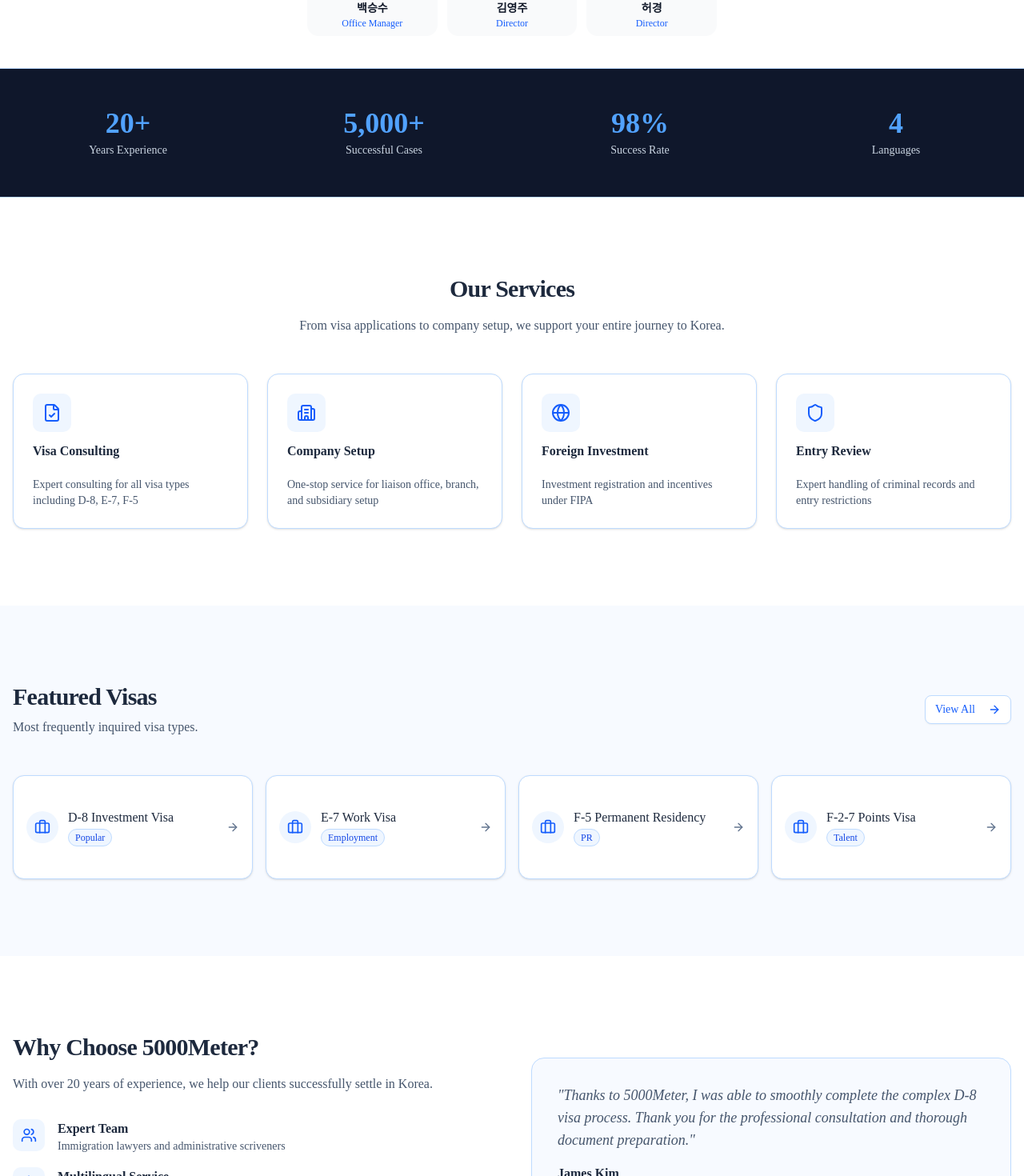
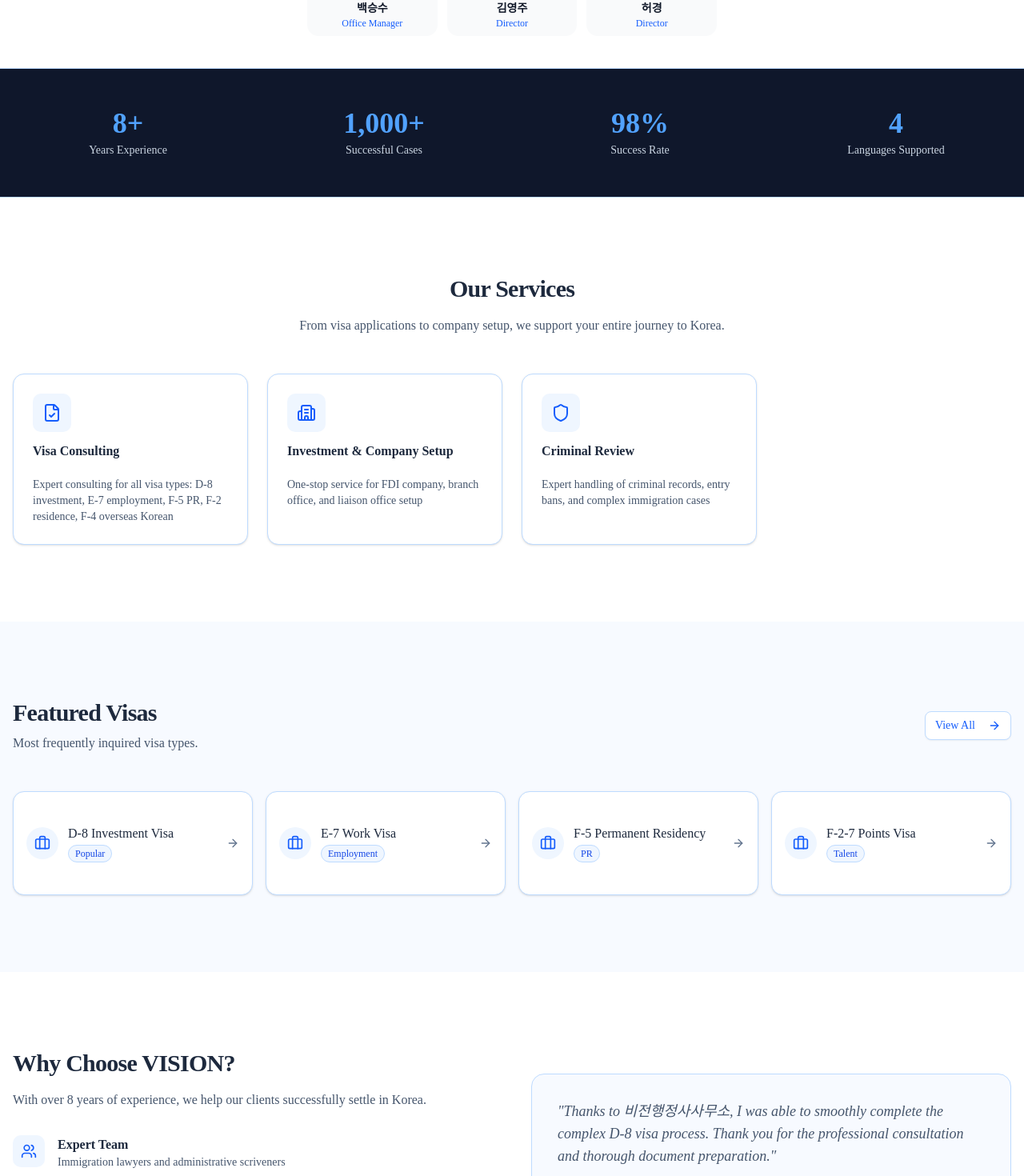
Before and after one commit to alexkorea/visaskorea-website, a Next.js app: page /en in a window 1280 px wide. Shown: the part 1354-2824 px from the top of the page at 80% size. Built offline with nearby package versions, Linux system fonts and the light colour scheme.

Commit message:
Update stats (8yr, 1000+, 98%, 4lang), 3 services, fix branding to VISION

```diff
--- a/app/[locale]/page.tsx
+++ b/app/[locale]/page.tsx
@@ -77,43 +77,34 @@ export default async function HomePage({ params }: PageProps) {
     },
   };
 
-  // Services
+  // Services - 3 categories
   const services = [
     {
       icon: <FileCheck className="h-6 w-6" />,
-      title: locale === "ko" ? "비자 컨설팅" : "Visa Consulting",
+      title: locale === "ko" ? "비자 컨설팅" : locale === "zh" ? "签证咨询" : locale === "ja" ? "ビザコンサルティング" : "Visa Consulting",
       description:
         locale === "ko"
-          ? "D-8, E-7, F-5 등 모든 비자 유형에 대한 전문 컨설팅"
-          : "Expert consulting for all visa types including D-8, E-7, F-5",
+          ? "D-8 기업투자, E-7 취업, F-5 영주권, F-2 거주, F-4 재외동포 등 모든 비자 유형에 대한 전문 컨설팅"
+          : locale === "zh" ? "D-8企业投资、E-7就业、F-5永住权等所有签证类型的专业咨询" : locale === "ja" ? "D-8企業投資、E-7就労、F-5永住権など全ビザタイプの専門コンサルティング" : "Expert consulting for all visa types: D-8 investment, E-7 employment, F-5 PR, F-2 residence, F-4 overseas Korean",
       href: "/visa",
     },
     {
       icon: <Building2 className="h-6 w-6" />,
-      title: locale === "ko" ? "법인 설립" : "Company Setup",
+      title: locale === "ko" ? "투자 및 법인설립" : locale === "zh" ? "投资及法人设立" : locale === "ja" ? "投資・法人設立" : "Investment & Company Setup",
       description:
         locale === "ko"
-          ? "연락사무소, 지사, 현지법인 설립 원스톱 서비스"
-          : "One-stop service for liaison office, branch, and subsidiary setup",
-      href: "/business",
-    },
-    {
-      icon: <Globe className="h-6 w-6" />,
-      title: locale === "ko" ? "외국인 투자" : "Foreign Investment",
-      description:
-        locale === "ko"
-          ? "외국인투자촉진법에 따른 투자 신고 및 인센티브 안내"
-          : "Investment registration and incentives under FIPA",
-      href: "/business/subsidiary",
+          ? "외국인투자기업 설립, 지사 설치, 연락사무소 설치 원스톱 서비스"
+          : locale === "zh" ? "外国投资企业设立、分公司设置、联络处设置一站式服务" : locale === "ja" ? "外国人投資企業設立、支社設置、連絡事務所設置ワンストップサービス" : "One-stop service for FDI company, branch office, and liaison office setup",
+      href: "/services/foreign-invested-company",
     },
     {
       icon: <Shield className="h-6 w-6" />,
-      title: locale === "ko" ? "입국심사 대응" : "Entry Review",
+      title: locale === "ko" ? "사범심사" : locale === "zh" ? "犯罪审查" : locale === "ja" ? "犯罪審査" : "Criminal Review",
       description:
         locale === "ko"
-          ? "범죄경력, 입국금지 등 복잡한 사안 전문 대응"
-          : "Expert handling of criminal records and entry restrictions",
-      href: "/business/criminal-review",
+          ? "범죄경력, 입국금지, 입국제한 등 복잡한 사안에 대한 전문 심사 대응"
+          : locale === "zh" ? "犯罪记录、入境禁止等复杂事案的专业审查应对" : locale === "ja" ? "犯罪経歴、入国禁止等複雑な事案の専門審査対応" : "Expert handling of criminal records, entry bans, and complex immigration cases",
+      href: "/visa/criminal-review",
     },
   ];
 
@@ -143,13 +134,10 @@ export default async function HomePage({ params }: PageProps) {
 
   // Stats
   const stats = [
-    { value: "20+", label: locale === "ko" ? "년 경력" : "Years Experience" },
-    {
-      value: "5,000+",
-      label: locale === "ko" ? "성공 사례" : "Successful Cases",
-    },
-    { value: "98%", label: locale === "ko" ? "성공률" : "Success Rate" },
-    { value: "4", label: locale === "ko" ? "개 언어 지원" : "Languages" },
+    { value: "8+", label: locale === "ko" ? "년 경력" : locale === "zh" ? "年经验" : locale === "ja" ? "年の経験" : "Years Experience" },
+    { value: "1,000+", label: locale === "ko" ? "성공 사례" : locale === "zh" ? "成功案例" : locale === "ja" ? "成功事例" : "Successful Cases" },
+    { value: "98%", label: locale === "ko" ? "성공률" : locale === "zh" ? "成功率" : locale === "ja" ? "成功率" : "Success Rate" },
+    { value: "4", label: locale === "ko" ? "개 언어 지원" : locale === "zh" ? "种语言支持" : locale === "ja" ? "言語対応" : "Languages Supported" },
   ];
 
   return (
@@ -292,13 +280,13 @@ export default async function HomePage({ params }: PageProps) {
               <div>
                 <h2 className="text-3xl font-bold tracking-tight text-slate-800">
                   {locale === "ko"
-                    ? "왜 5000Meter인가요?"
-                    : "Why Choose 5000Meter?"}
+                    ? "왜 비전행정사사무소인가요?"
+                    : "Why Choose VISION?"}
                 </h2>
                 <p className="mt-4 text-slate-600">
                   {locale === "ko"
-                    ? "20년 이상의 경험과 전문성으로 고객의 성공적인 한국 정착을 돕습니다."
-                    : "With over 20 years of experience, we help our clients successfully settle in Korea."}
+                    ? "8년 이상의 경험과 전문성으로 고객의 성공적인 한국 정착을 돕습니다."
+                    : "With over 8 years of experience, we help our clients successfully settle in Korea."}
                 </p>
                 <ul className="mt-8 space-y-4">
                   {[
@@ -351,8 +339,8 @@ export default async function HomePage({ params }: PageProps) {
               <div className="rounded-2xl border border-blue-200 bg-blue-50/50 p-8">
                 <blockquote className="text-lg italic text-slate-600">
                   {locale === "ko"
-                    ? '"5000Meter 덕분에 복잡한 D-8 비자 과정을 순조롭게 마칠 수 있었습니다. 전문적인 상담과 꼼꼼한 서류 준비에 감사드립니다."'
-                    : '"Thanks to 5000Meter, I was able to smoothly complete the complex D-8 visa process. Thank you for the professional consultation and thorough document preparation."'}
+                    ? '"비전행정사사무소 덕분에 복잡한 D-8 비자 과정을 순조롭게 마칠 수 있었습니다. 전문적인 상담과 꼼꼼한 서류 준비에 감사드립니다."'
+                    : '"Thanks to 비전행정사사무소, I was able to smoothly complete the complex D-8 visa process. Thank you for the professional consultation and thorough document preparation."'}
                 </blockquote>
                 <div className="mt-4">
                   <p className="font-semibold text-slate-800">
```
